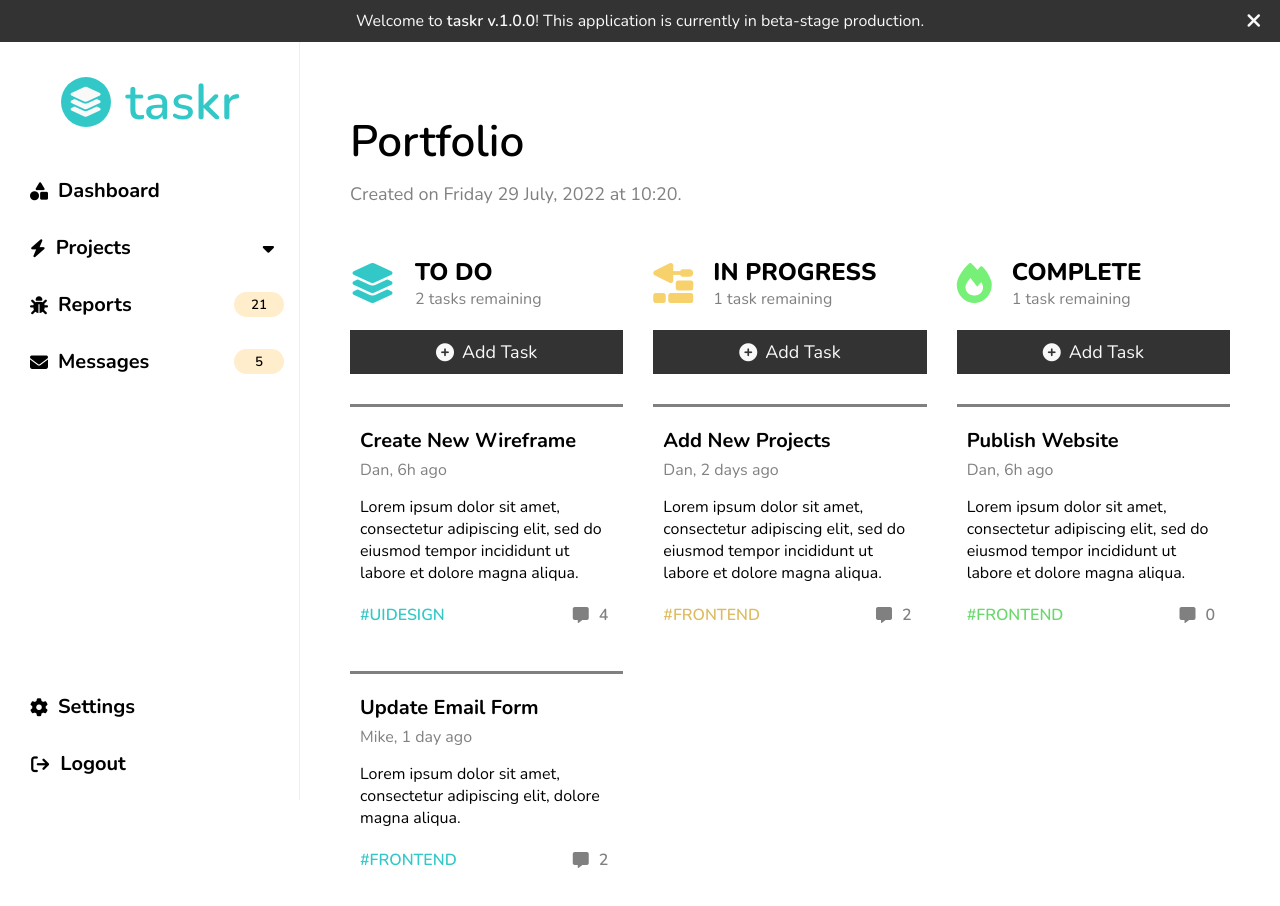
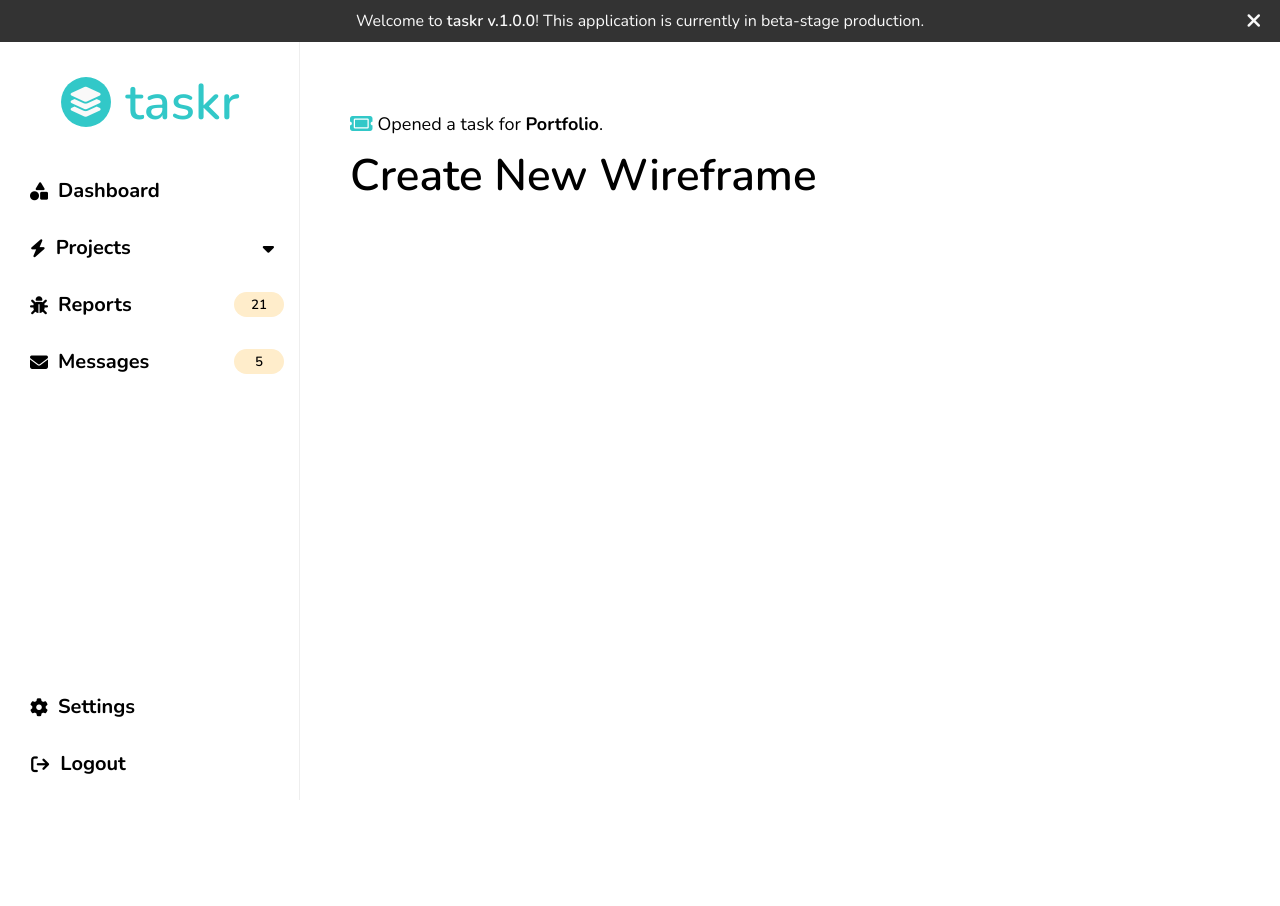
Before and after one commit to Web-Dev-Dan/taskr, a React (Create React App) app: page / in a window 1280 px wide. Both pictures are taken after a click on the button 486 px from the left and 503 px from the top of the page. Shown: the top 906 px of the page. After the commit the page ends 842 px from the top, so only its background shows below. Built offline with nearby package versions, Linux system fonts and the light colour scheme.

Commit message:
Started designing TicketContainer component

```diff
--- a/src/App.js
+++ b/src/App.js
@@ -251,10 +251,10 @@ function App() {
   }
 
   function ticketOpened(id, category) {
-    // console.log('Ticket opened!');
-    // console.log(`Project ID: ${projectId}`);
-    // console.log(`Ticket ID: ${ticketId}`);
-    console.log(`Project ID: ${projectId} (${category} ${id})`)
+    setProjectIsShown(false);
+    setTicketIsShown(true);
+    setTicketId(id);
+    // console.log(`Project ID: ${projectId} (${category} ${id})`)
   }
 
   return (
--- a/src/components/Main/Main.js
+++ b/src/components/Main/Main.js
@@ -1,7 +1,8 @@
 
-import { useState } from 'react';
+import { useState, useEffect } from 'react';
 import './Main.css';
 import ProjectContainer from './ProjectContainer/ProjectContainer';
+import TicketContainer from './TicketContainer/TicketContainer';
 
 function Main({
     data,
@@ -15,6 +16,9 @@ function Main({
     const getCurrentProject = data.items.filter(project => project.id === projectId);
     const currentProject = getCurrentProject[0];
     console.log(currentProject);
+
+    console.log(`Project ID: ${projectId} (${ticketId})`)
+
 
     return (
         <main className="main">
@@ -31,9 +35,7 @@ function Main({
             }
 
             {ticketIsShown &&
-                <div className="ticket-container">
-                    ticket
-                </div>
+                <TicketContainer />
             }
         </main>
     )
--- /dev/null
+++ b/src/components/Main/TicketContainer/TicketContainer.css
@@ -0,0 +1,44 @@
+/* Ticket Header */
+.ticket__head {
+    margin: 70px 0 50px 0;
+}
+
+.ticket__head-info {}
+
+.ticket-info__info {
+    margin-bottom: 10px;
+    display: flex;
+    align-items: center;
+}
+
+.ticket-info__icon {
+    color: var(--color-primary);
+    font-size: 20px;
+    margin-right: 5px;
+}
+
+.ticket-info__subtitle {
+    font-family: var(--font-primary);
+    font-size: 1.8rem;
+    font-weight: 300;
+}
+
+.ticket-info__subtitle--strong {
+    font-weight: 700;
+}
+
+.ticket-info__title {
+    font-family: var(--font-primary);
+    font-size: 4.4rem;
+    font-weight: 600;
+    width: 100%;
+    margin-bottom: 10px;
+    border: none;
+    word-wrap: break-word;
+}
+
+.ticket-info__title::placeholder {
+    font-family: var(--font-primary);
+    font-size: 4rem;
+    font-weight: 400;
+}
--- /dev/null
+++ b/src/components/Main/TicketContainer/TicketContainer.js
@@ -0,0 +1,22 @@
+
+import './TicketContainer.css';
+
+function TicketContainer() {
+    return (
+        <div className="ticket-container">
+            {/* Ticket Title Information */}
+            <div className="ticket__head">
+                <div className="ticket__head-info">
+                    <div className="ticket-info__info">
+                        <i className="ticket-info__icon fa-solid fa-ticket"></i>
+                        <p className="ticket-info__subtitle">Opened a task for <strong className="ticket-info__subtitle--strong">Portfolio</strong>.</p>
+                    </div>
+                    <input className="ticket-info__title" value="Create New Wireframe" placeholder="Add Ticket Name..." type="text" />
+                    {/* <p className="head-info__date">Created on {projectDateCreated} at {projectTimeCreated}.</p> */}
+                </div>
+            </div>
+        </div>
+    )
+}
+
+export default TicketContainer;
```
